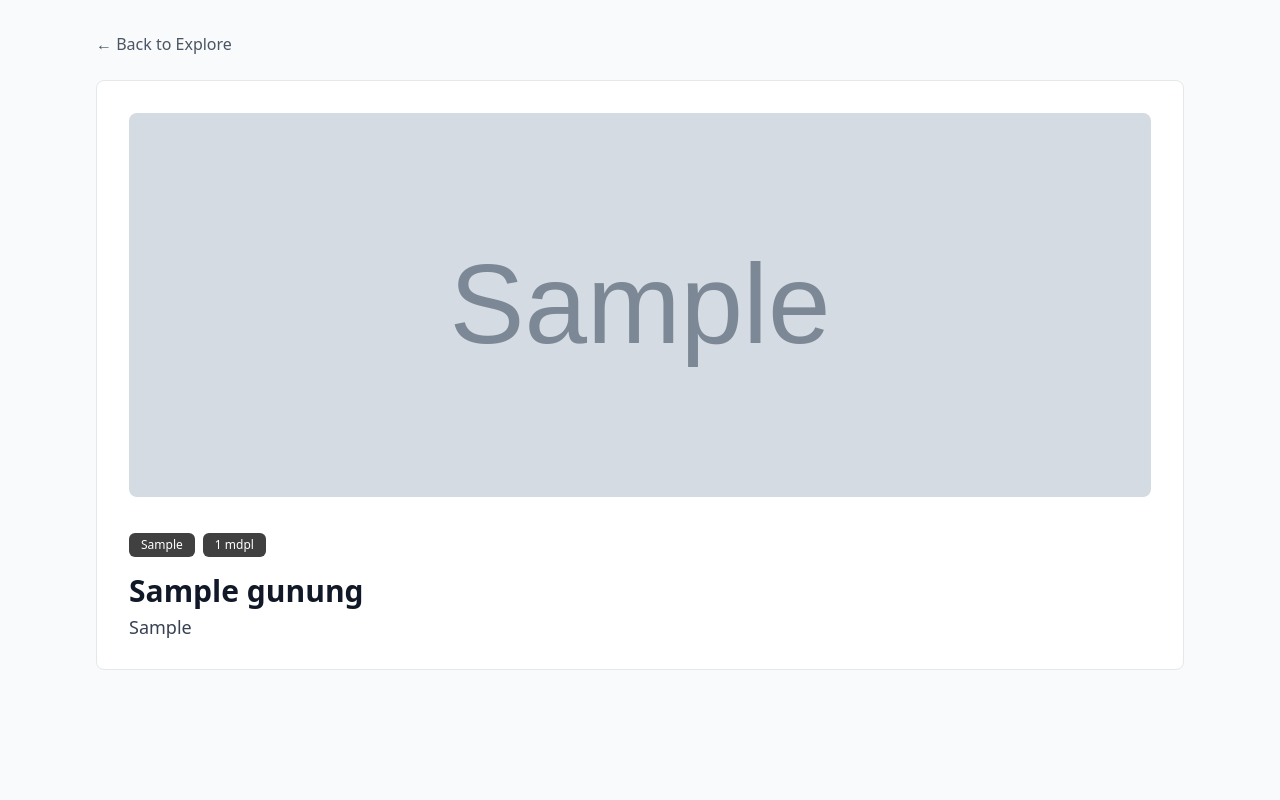
After one commit to pbp-kelompok-d3/Gundex, a Django app: page /gunung/00000000-0000-0000-0000-000000000001/ in a window 1280 px wide. The commit adds this page. Run offline with Django 5.2, Linux system fonts and the light colour scheme; tables that the repository leaves empty hold one stand-in row (values such as "Sample post"); grey boxes marked "Sample" are stand-in pictures; some libraries are stand-ins or nearby versions.

Commit message:
feat: add gunung details page

```diff
--- /dev/null
+++ b/explore_gunung/templates/gunung_details.html
@@ -0,0 +1,53 @@
+{% extends 'base.html' %}
+{% load static %}
+
+{% block meta %}
+<title>{{ gunung.nama }} - Football News</title>
+{% endblock meta %}
+
+{% block content %}
+<div class="bg-gray-50 w-full min-h-screen">
+    <div class="max-w-6xl mx-auto px-4 sm:px-6 lg:px-8 py-8">
+
+        <!-- Back Navigation -->
+        <div class="mb-6">
+            <a href="{% url 'main:show_main' %}" class="text-gray-600 hover:text-gray-900 font-medium transition-colors">
+                ← Back to Explore
+            </a>
+        </div>
+
+        <!-- Article -->
+        <article class="bg-white rounded-lg border border-gray-200 overflow-hidden">
+
+            <!-- Featured Image -->
+            {% if gunung.foto %}
+                <div class="px-6 py-6 sm:px-8 sm:py-8">
+                    <img src="{{ gunung.foto }}"
+                         alt="{{ gunung.nama }}"
+                         class="w-full h-64 sm:h-80 lg:h-96 object-cover rounded-lg">
+                </div>
+            {% endif %}
+
+            <!-- Header -->
+            <div class="py-1 px-6 sm: py-1 px-8">
+                <div class="flex flex-wrap items-center gap-2 mb-4">
+                    <span class="inline-flex items-center px-3 py-1 rounded-md text-xs font-medium bg-neutral-700 text-white">
+                        {{ gunung.provinsi }}
+                    </span>
+                    <span class="inline-flex items-center px-3 py-1 rounded-md text-xs font-medium bg-neutral-700 text-white">
+                        {{ gunung.ketinggian }} mdpl
+                    </span>
+                </div>
+
+                <h1 class="text-2xl sm:text-3xl font-bold text-gray-900 leading-tight mb-1">
+                    {{ gunung.nama }}
+                </h1>
+                <p class="mb-6 text-gray-700 leading-relaxed text-base sm:text-lg">
+                    {{ gunung.deksripsi }}
+                </p>
+            </div>
+
+        </article>
+    </div>
+</div>
+{% endblock content %}
--- a/explore_gunung/urls.py
+++ b/explore_gunung/urls.py
@@ -1,8 +1,9 @@
 from django.urls import path
-from explore_gunung.views import show_json
+from explore_gunung.views import show_json, show_gunung
 
 app_name = 'explore_gunung'
 
 urlpatterns = [
     path('json/', show_json, name='show_json'),
+    path('gunung/<str:id>/', show_gunung, name='show_gunung'),
 ]
--- a/explore_gunung/views.py
+++ b/explore_gunung/views.py
@@ -1,6 +1,7 @@
 from django.http import JsonResponse
 from explore_gunung.models import Gunung
 from django.db.models import Q
+from django.shortcuts import render, redirect, get_object_or_404
 
 def show_json(request):
     query = request.GET.get('q', '')
@@ -36,3 +37,12 @@ def show_json(request):
     has_more = end < gunung_list.count()
 
     return JsonResponse({'results': data, 'has_more': has_more})
+
+def show_gunung(request, id):
+    gunung = get_object_or_404(Gunung, pk=id)
+
+    context = {
+        'gunung': gunung
+    }
+
+    return render(request, "gunung_details.html", context)
--- a/templates/explore.html
+++ b/templates/explore.html
@@ -28,17 +28,17 @@
 
     function createGunungCard(gunung) {
         return `
-            <div class="bg-indigo-100 rounded-lg shadow-lg overflow-hidden">
+            <div class="bg-indigo-100 rounded-lg shadow-md hover:shadow-xl hover:-translate-y-1 transform overflow-hidden transition duration-300">
                 <img src="${gunung.foto || 'https://via.placeholder.com/400x200?text=No+Image'}"
                      alt="${gunung.nama}"
                      class="w-full h-48 object-cover">
                 <div class="p-4">
-                    <a href="" class="text-xl font-semibold text-gray-800">${gunung.nama}</a>
+                    <a href="/gunung/${gunung.id}/" class="text-xl font-semibold text-gray-800">${gunung.nama}</a>
                     <p class="text-sm text-gray-500 mb-2">
                         ${gunung.provinsi} | ${gunung.ketinggian} mdpl
                     </p>
                     <p class="text-gray-600 line-clamp-3">${gunung.deskripsi}</p>
-                    <a href="#" class="text-blue-500 hover:text-blue-600 mt-3 inline-block">Detail</a>
+                    <a href="/gunung/${gunung.id}/" class="text-blue-500 hover:text-blue-600 mt-3 inline-block">Detail</a>
                 </div>
             </div>
         `;
```
Also changed, not shown: explore_gunung/Mastersheets Gunung - Sheet1 (1).csv (renamed from explore_gunung/MastersheetsGunung-Sheet1.csv).
